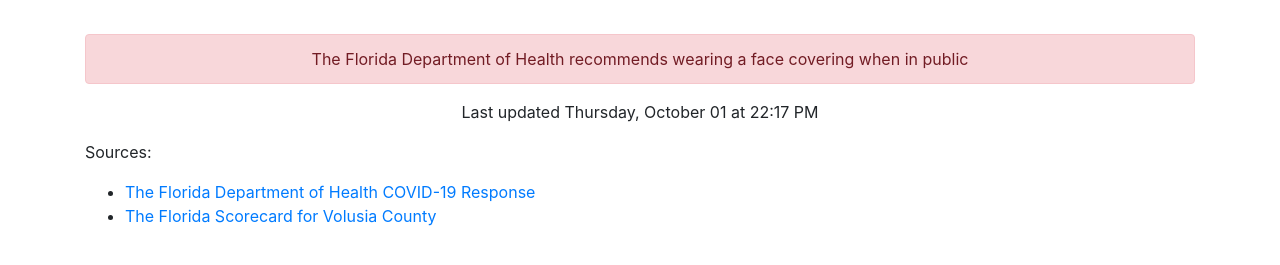
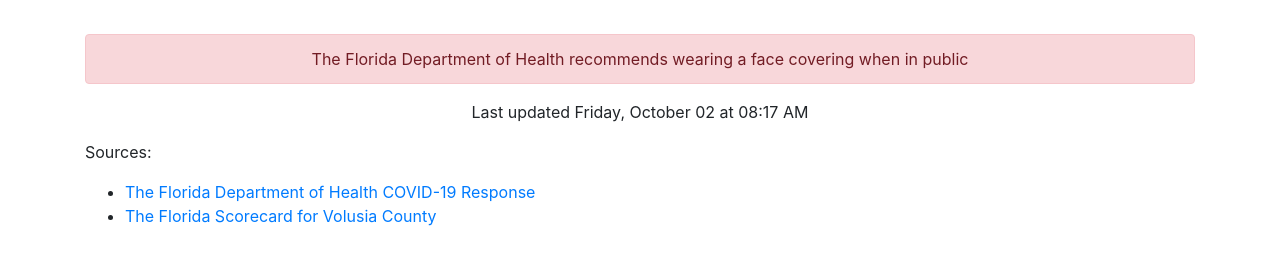
Before and after one commit to thinkjson/timeforchurch, a Jekyll site: the page built from index.md, in a window 1280 px wide. Shown: the part 612-877 px from the top of the page. Built offline with Jekyll 4.4.1, drawn with Linux system fonts in a browser that asks for light colours; our own code applies the rules of GitHub Pages for plain Markdown files.

Commit message:
Updating data

```diff
--- a/_includes/data.html
+++ b/_includes/data.html
@@ -9,4 +9,4 @@
     <div class="outcome text-danger">YES</div>
     <div class="alert alert-danger" role="alert">The Florida Department of Health recommends wearing a face covering when in public</div>
 
-    <p>Last updated Thursday, October 01 at 22:17 PM</p>
+    <p>Last updated Friday, October 02 at 08:17 AM</p>
```
